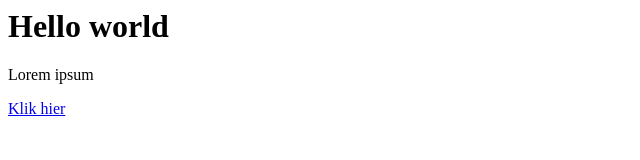
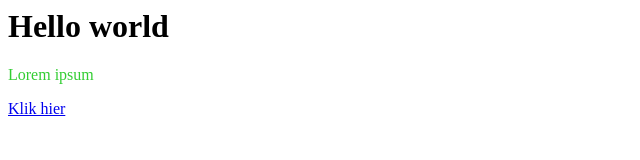
Before and after one commit to evdheuvel70/foobar, a plain HTML site: page index.html in a window 1280 px wide. Shown: the full height of the page, 0-640 px from the left. Drawn offline with Linux system fonts and the light colour scheme.

Commit message:
Linked styles

```diff
--- a/index.html
+++ b/index.html
@@ -1,3 +1,10 @@
-<h1>Hello world</h1>
-<p>Lorem ipsum</p>
-<p><a href="http://www.objectiflune.com">Klik hier</a></p>
+<html>
+    <head>
+        <link rel="stylesheet" type="text/css" href="css/styles.css">
+    </head>
+    <body>
+        <h1>Hello world</h1>
+        <p>Lorem ipsum</p>
+        <p><a href="http://www.objectiflune.com">Klik hier</a></p>
+    </body>
+</html>
```
